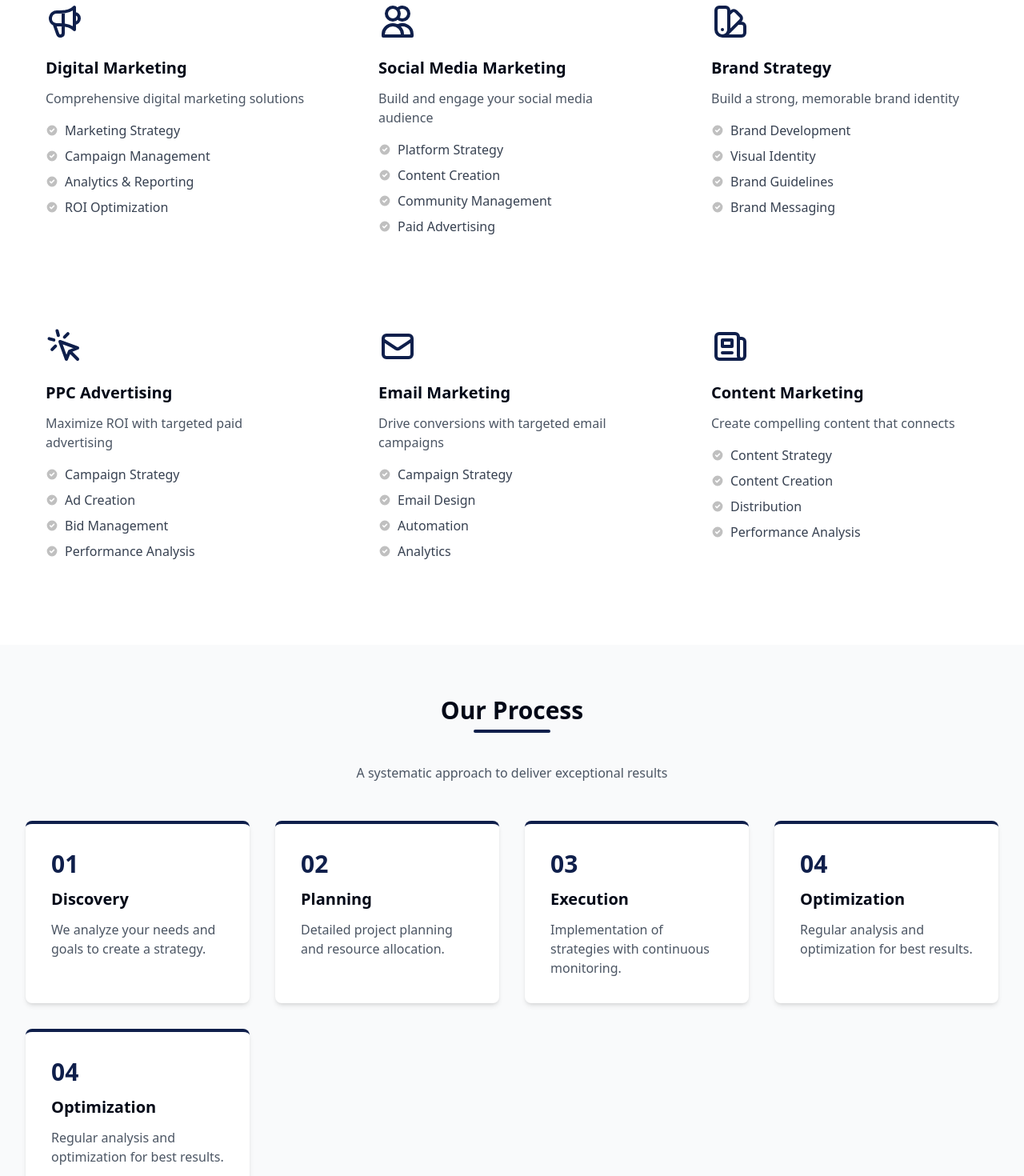
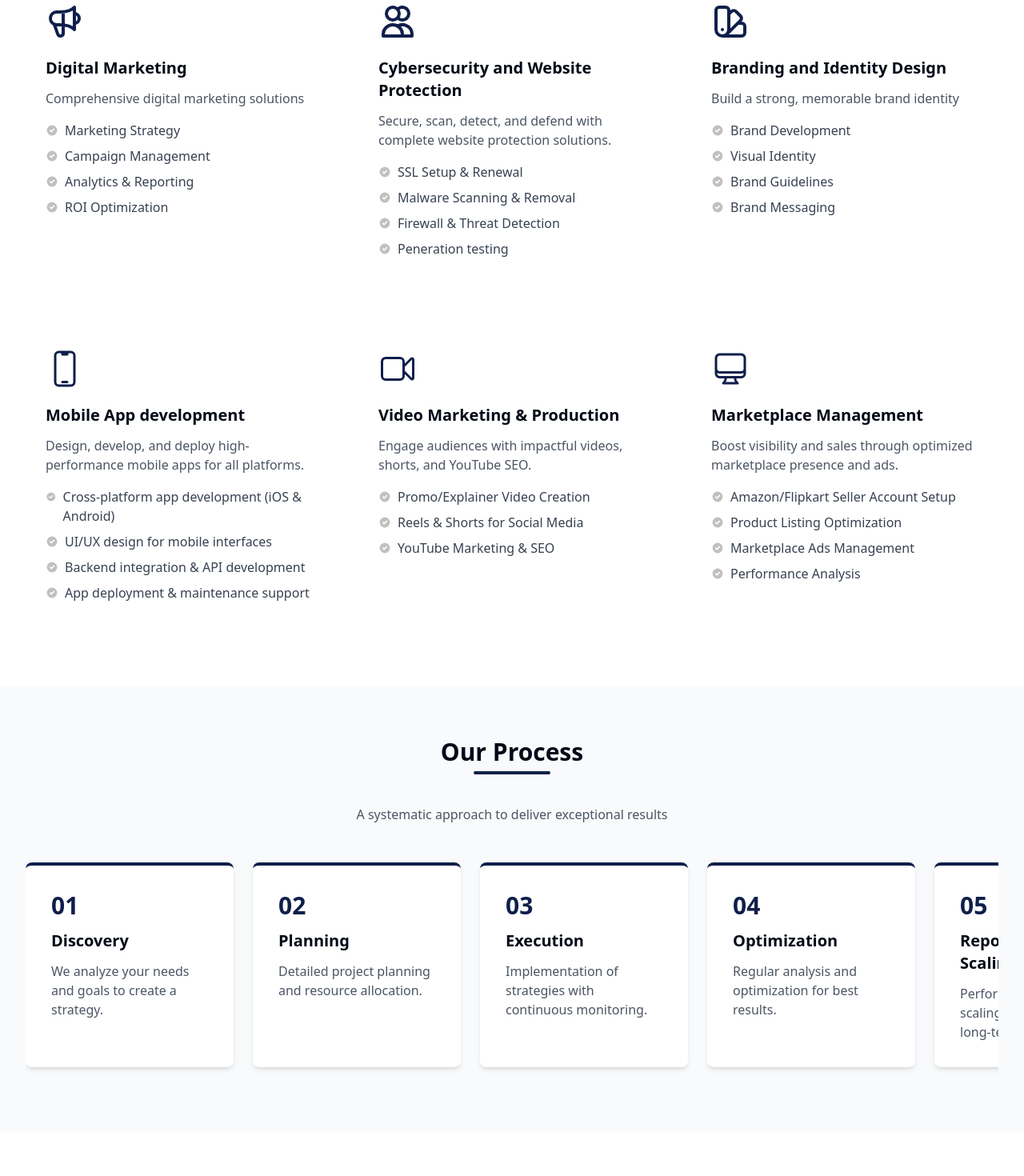
Before and after one commit to Strategicknights-global/skwebsite, a React (Vite) app: page /services in a window 1280 px wide. Shown: the part 1000-2470 px from the top of the page at 80% size. Built offline with nearby package versions, Linux system fonts and the light colour scheme.

Commit message:
Changes in services in services page

```diff
--- a/package.json
+++ b/package.json
@@ -57,6 +57,7 @@
     "recharts": "^2.12.7",
     "sonner": "^1.5.0",
     "tailwind-merge": "^2.5.2",
+    "tailwind-scrollbar-hide": "^4.0.0",
     "tailwindcss-animate": "^1.0.7",
     "vaul": "^0.9.3",
     "zod": "^3.23.8"
--- a/src/pages/Home.tsx
+++ b/src/pages/Home.tsx
@@ -31,7 +31,7 @@ const HomePage = () => {
       ),
     },
     {
-      title: "SEO",
+      title: " Data & AI Solutions",
       icon: (
         <svg xmlns="http://www.w3.org/2000/svg" className="h-10 w-10" fill="none" viewBox="0 0 24 24" stroke="currentColor">
           <path strokeLinecap="round" strokeLinejoin="round" strokeWidth={2} d="M7 12l3-3 3 3 4-4M8 21l4-4 4 4M3 4h18M4 4h16v12a1 1 0 01-1 1H5a1 1 0 01-1-1V4z" />
@@ -47,7 +47,7 @@ const HomePage = () => {
       ),
     },
     {
-      title: "Social Media Marketing",
+      title: "Cybersecurity and Website Protection",
       icon: (
         <svg xmlns="http://www.w3.org/2000/svg" className="h-10 w-10" fill="none" viewBox="0 0 24 24" stroke="currentColor">
           <path strokeLinecap="round" strokeLinejoin="round" strokeWidth={2} d="M12 4.354a4 4 0 110 5.292M15 21H3v-1a6 6 0 0112 0v1zm0 0h6v-1a6 6 0 00-9-5.197M13 7a4 4 0 11-8 0 4 4 0 018 0z" />
--- a/src/pages/Services.tsx
+++ b/src/pages/Services.tsx
@@ -30,14 +30,14 @@ const ServicesPage = () => {
       features: ["Custom E-commerce Solutions", "Payment Gateway Integration", "Inventory Management", "Mobile Commerce"]
     },
     {
-      title: "SEO Optimization",
-      description: "Improve your search rankings and drive organic traffic",
+      title: "Data & AI Solutions",
+      description: "Automate, predict, personalize, and optimize business with AI-driven solutions.",
       icon: (
         <svg xmlns="http://www.w3.org/2000/svg" className="h-12 w-12" fill="none" viewBox="0 0 24 24" stroke="currentColor">
           <path strokeLinecap="round" strokeLinejoin="round" strokeWidth={2} d="M7 12l3-3 3 3 4-4M8 21l4-4 4 4M3 4h18M4 4h16v12a1 1 0 01-1 1H5a1 1 0 01-1-1V4z" />
         </svg>
       ),
-      features: ["Keyword Research", "On-Page SEO", "Technical SEO", "Link Building"]
+      features: ["Generative AI", "Computer Vision & Image Recognition", "Predictive Analytics & BI Dashboards", "AI Automation & Chatbots"]
     },
     {
       title: "Digital Marketing",
@@ -50,17 +50,17 @@ const ServicesPage = () => {
       features: ["Marketing Strategy", "Campaign Management", "Analytics & Reporting", "ROI Optimization"]
     },
     {
-      title: "Social Media Marketing",
-      description: "Build and engage your social media audience",
+      title: "Cybersecurity and Website Protection",
+      description: "Secure, scan, detect, and defend with complete website protection solutions.",
       icon: (
         <svg xmlns="http://www.w3.org/2000/svg" className="h-12 w-12" fill="none" viewBox="0 0 24 24" stroke="currentColor">
           <path strokeLinecap="round" strokeLinejoin="round" strokeWidth={2} d="M12 4.354a4 4 0 110 5.292M15 21H3v-1a6 6 0 0112 0v1zm0 0h6v-1a6 6 0 00-9-5.197M13 7a4 4 0 11-8 0 4 4 0 018 0z" />
         </svg>
       ),
-      features: ["Platform Strategy", "Content Creation", "Community Management", "Paid Advertising"]
+      features: ["SSL Setup & Renewal", "Malware Scanning & Removal", "Firewall & Threat Detection", "Peneration testing"]
     },
     {
-      title: "Brand Strategy",
+      title: "Branding and Identity Design",
       description: "Build a strong, memorable brand identity",
       icon: (
         <svg xmlns="http://www.w3.org/2000/svg" className="h-12 w-12" fill="none" viewBox="0 0 24 24" stroke="currentColor">
@@ -70,34 +70,38 @@ const ServicesPage = () => {
       features: ["Brand Development", "Visual Identity", "Brand Guidelines", "Brand Messaging"]
     },
     {
-      title: "PPC Advertising",
-      description: "Maximize ROI with targeted paid advertising",
+      title: "Mobile App development",
+      description: "Design, develop, and deploy high-performance mobile apps for all platforms.",
       icon: (
-        <svg xmlns="http://www.w3.org/2000/svg" className="h-12 w-12" fill="none" viewBox="0 0 24 24" stroke="currentColor">
-          <path strokeLinecap="round" strokeLinejoin="round" strokeWidth={2} d="M15 15l-2 5L9 9l11 4-5 2zm0 0l5 5M7.188 2.239l.777 2.897M5.136 7.965l-2.898-.777M13.95 4.05l-2.122 2.122m-5.657 5.656l-2.12 2.122" />
+        <svg xmlns="http://www.w3.org/2000/svg" className="h-12 w-12" fill="none" viewBox="0 0 24 24" stroke="currentColor" strokeWidth={1.5}>
+        <path strokeLinecap="round" strokeLinejoin="round" d="M10.5 1.5H8.25A2.25 2.25 0 0 0 6 3.75v16.5a2.25 2.25 0 0 0 2.25 2.25h7.5A2.25 2.25 0 0 0 18 20.25V3.75a2.25 2.25 0 0 0-2.25-2.25H13.5m-3 0V3h3V1.5m-3 0h3m-3 18.75h3"/>
+        </svg>
+
+
+      ),
+      features: ["Cross-platform app development (iOS & Android)", "UI/UX design for mobile interfaces", "Backend integration & API development", "App deployment & maintenance support"]
+    },
+    {
+      title: "Video Marketing & Production",
+      description: "Engage audiences with impactful videos, shorts, and YouTube SEO.",
+      icon: (
+        <svg xmlns="http://www.w3.org/2000/svg" className="h-12 w-12" fill="none" viewBox="0 0 24 24" stroke="currentColor" strokeWidth={1.5}>
+        <path strokeLinecap="round" strokeLinejoin="round" d="M15.75 10.5l4.72-4.72a.75.75 0 011.28.53v11.38a.75.75 0 01-1.28.53l-4.72-4.72M4.5 18.75h9a2.25 2.25 0 002.25-2.25v-9a2.25 2.25 0 00-2.25-2.25h-9A2.25 2.25 0 002.25 7.5v9a2.25 2.25 0 002.25 2.25Z" />
         </svg>
       ),
-      features: ["Campaign Strategy", "Ad Creation", "Bid Management", "Performance Analysis"]
+      features: ["Promo/Explainer Video Creation", "Reels & Shorts for Social Media", "YouTube Marketing & SEO"]
     },
     {
-      title: "Email Marketing",
-      description: "Drive conversions with targeted email campaigns",
+      title: "Marketplace Management",
+      description: "Boost visibility and sales through optimized marketplace presence and ads.",
       icon: (
-        <svg xmlns="http://www.w3.org/2000/svg" className="h-12 w-12" fill="none" viewBox="0 0 24 24" stroke="currentColor">
-          <path strokeLinecap="round" strokeLinejoin="round" strokeWidth={2} d="M3 8l7.89 5.26a2 2 0 002.22 0L21 8M5 19h14a2 2 0 002-2V7a2 2 0 00-2-2H5a2 2 0 00-2 2v10a2 2 0 002 2z" />
+       <svg xmlns="http://www.w3.org/2000/svg" className="h-12 w-12" fill="none" viewBox="0 0 24 24" stroke="currentColor" strokeWidth={1.5}>
+       <path strokeLinecap="round" strokeLinejoin="round" d="M9 17.25v1.007a3 3 0 01-.879 2.122L7.5 21h9l-.621-.621A3 3 0 0115 18.257V17.25m6-12V15a2.25 2.25 0 01-2.25 2.25H5.25A2.25 2.25 0 013 15V5.25m18 0A2.25 2.25 0 0018.75 3H5.25A2.25 2.25 0 003 5.25m18 0V12a2.25 2.25 0 01-2.25 2.25H5.25A2.25 2.25 0 013 12V5.25"/>
       </svg>
+
+
       ),
-      features: ["Campaign Strategy", "Email Design", "Automation", "Analytics"]
-    },
-    {
-      title: "Content Marketing",
-      description: "Create compelling content that connects",
-      icon: (
-        <svg xmlns="http://www.w3.org/2000/svg" className="h-12 w-12" fill="none" viewBox="0 0 24 24" stroke="currentColor">
-          <path strokeLinecap="round" strokeLinejoin="round" strokeWidth={2} d="M19 20H5a2 2 0 01-2-2V6a2 2 0 012-2h10a2 2 0 012 2v1m2 13a2 2 0 01-2-2V7m2 13a2 2 0 002-2V9a2 2 0 00-2-2h-2m-4-3H9M7 16h6M7 8h6v4H7V8z" />
-        </svg>
-      ),
-      features: ["Content Strategy", "Content Creation", "Distribution", "Performance Analysis"]
+      features: ["Amazon/Flipkart Seller Account Setup", "Product Listing Optimization", "Marketplace Ads Management", "Performance Analysis"]
     },
   ];
 
@@ -123,10 +127,10 @@ const ServicesPage = () => {
   description: "Regular analysis and optimization for best results."
 },
 {
-      number: "04",
-      title: "Optimization",
-      description: "Regular analysis and optimization for best results."
-    },
+  number: "05",
+  title: "Reporting & Scaling",
+  description: "Performance reports and scaling strategies for long-term growth."
+}
   ];
 
   const pricingPlans = [
@@ -190,10 +194,11 @@ const ServicesPage = () => {
       </p>
     </ScrollReveal>
 
-          <div className="grid grid-cols-1 md:grid-cols-2 lg:grid-cols-4 gap-8">
+    {/* 👇 Horizontal scroll with hidden scrollbar */}
+    <div className="flex space-x-6 overflow-x-auto pb-4 scrollbar-hide">
       {processSteps.map((step, index) => (
         <ScrollReveal key={step.number} delay={index * 150}>
-                <div className="bg-white p-8 rounded-lg shadow-md border-t-4 border-sk-primary h-full">
+          <div className="min-w-[260px] bg-white p-8 rounded-lg shadow-md border-t-4 border-sk-primary h-full">
             <div className="text-3xl font-bold text-sk-primary mb-3">{step.number}</div>
             <h3 className="text-xl font-bold mb-3">{step.title}</h3>
             <p className="text-gray-600">{step.description}</p>
@@ -203,6 +208,7 @@ const ServicesPage = () => {
     </div>
   </div>
 </section>
+
 
       {/* Pricing Section */}
       <section className="py-16 bg-white">
--- a/tailwind.config.ts
+++ b/tailwind.config.ts
@@ -112,5 +112,5 @@ export default {
 			}
 		}
 	},
-	plugins: [require("tailwindcss-animate")],
+	plugins: [require("tailwindcss-animate"),require("tailwind-scrollbar-hide")],
 } satisfies Config;
```
Also changed, not shown: 1 other file (tests, documents, lock files or other folders). Lines whose indentation alone changed are shown as unchanged.
